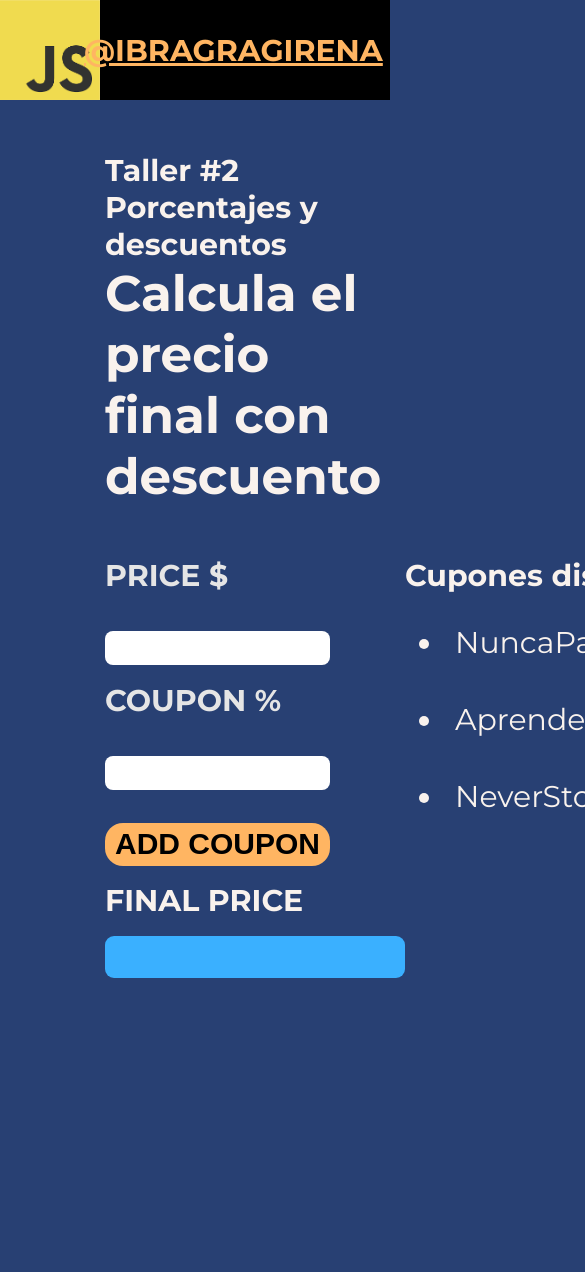
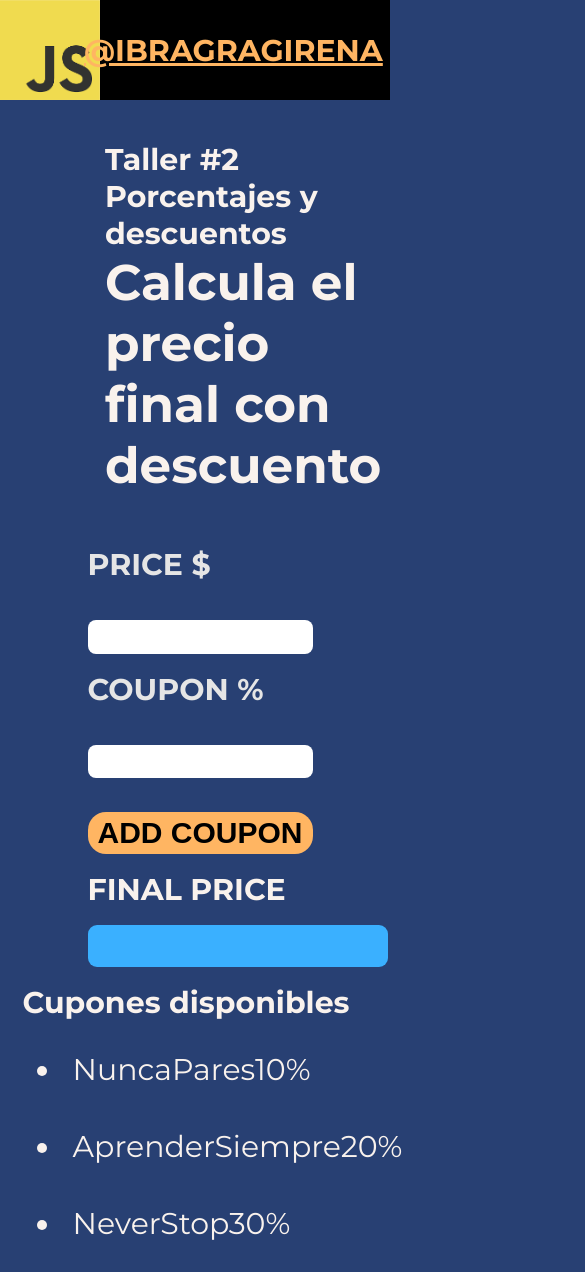
Before and after one commit to ibra-gragirena/platzi-curso-basico-javascript, a plain HTML site: page descuentos.html in a window 390 px wide. Shown: the top 1272 px of the page, 585 px wide, since content can reach past the window. Before the commit the page ends 996 px from the top, so only its background shows below. Drawn offline with Linux system fonts and the light colour scheme.

Commit message:
update css

```diff
--- a/styles.css
+++ b/styles.css
@@ -76,13 +76,13 @@
     font-size: var(--md);
 }
 .about{
-    margin: 50px;
+    margin: 30px 120px;
 }
 .landingCard{
     display: grid;
     grid-template-columns: 1fr 1fr;
     background-color: var(--ocean);
-    width: 95vw;
+    width: 100vw;
     height: 100vh;
     justify-items: center;
 
@@ -354,11 +354,20 @@
         flex-direction: column;
         justify-content: center;
         align-items: stretch;
+        margin-top: 45vh;;
 
 
     }
     main {
-        margin-top: 18vh;
+        margin-top: 13vh;
+    }
+    .taller{
+        align-items: center;
+        flex-direction: column;
+
+    }
+    .discount{
+
     }
     hr.rounded {
         display: block;
```
